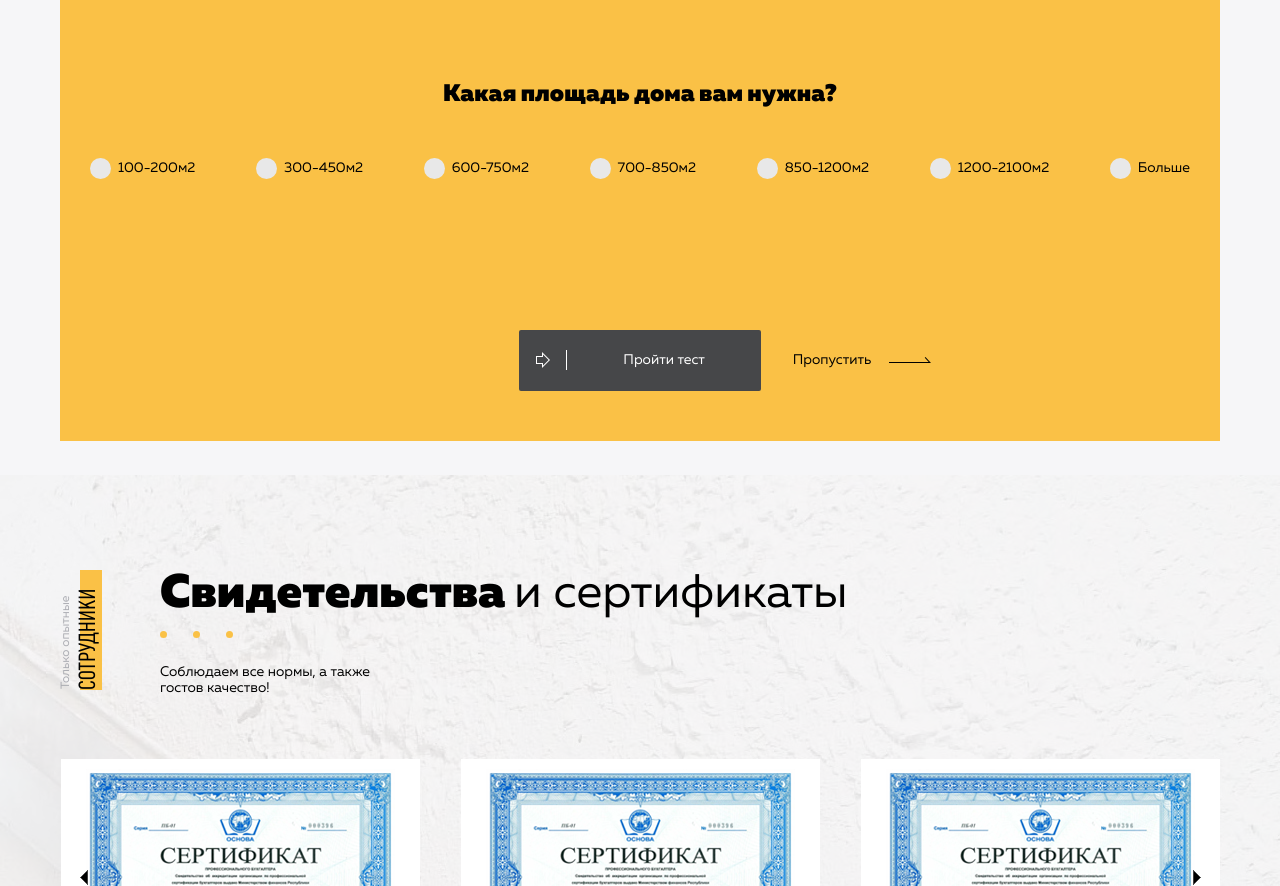
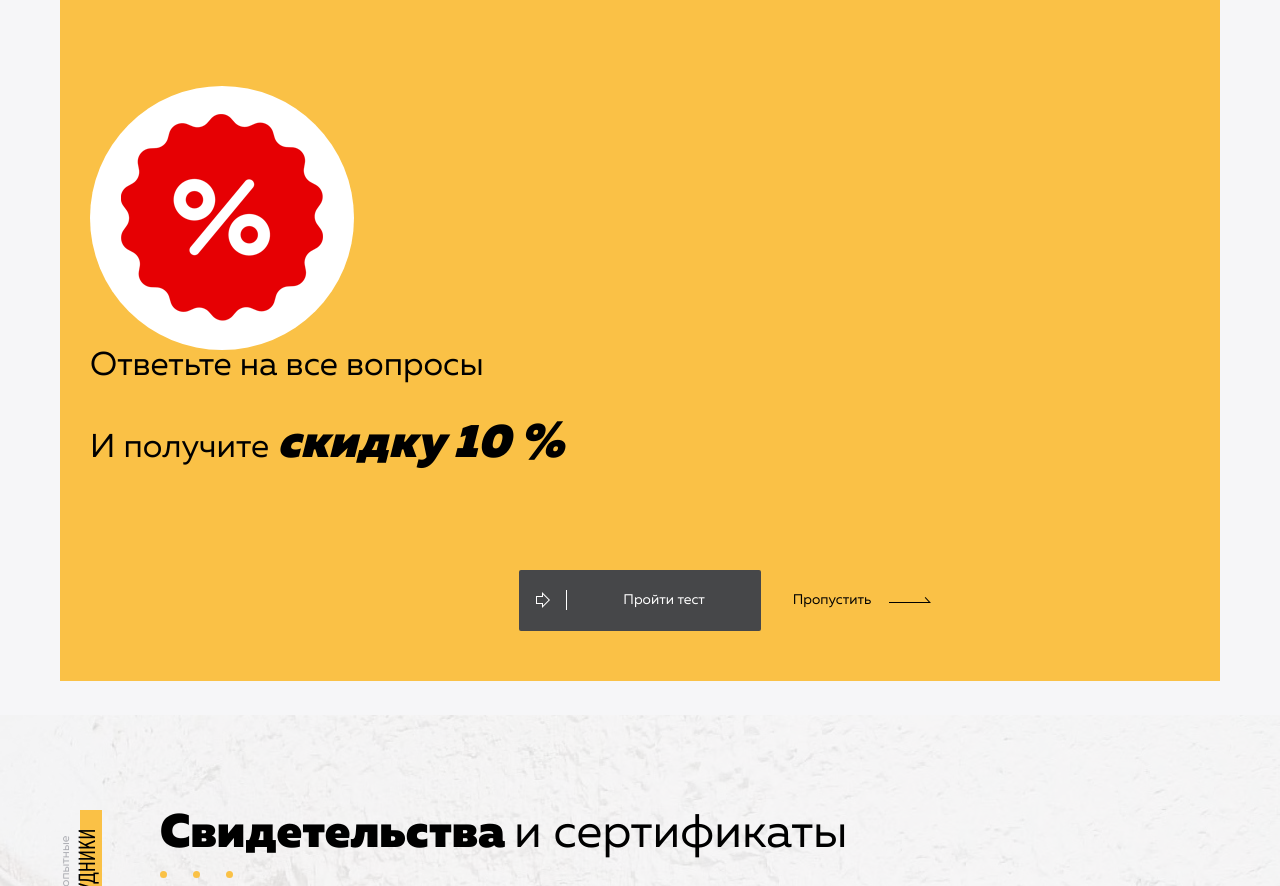
Before and after one commit to Irishjimdegriz/euroflex, a website: page index.html in a window 1280 px wide. Shown: the part 5071-5957 px from the top of the page. Drawn offline with Linux system fonts and the light colour scheme.

Commit message:
feat: changed first slide

```diff
--- a/index.html
+++ b/index.html
@@ -769,45 +769,17 @@
         <div class="swiper-pagination quiez__swiper-pagination"></div>
 
         <div class="swiper-wrapper">
+          <!-- поменял первый слайд -->
+          <div class="swiper-slide quiez__swiper-slide">
+            <div class="percent-block">
 
-          <div class="swiper-slide quiez__swiper-slide">
-            <h4 class="quiez__slide-title">Какая площадь дома вам нужна?</h4>
-            <div class="quiez__slide-button-group">
-              <div class="quiez__slide-button-elements">
-                <input type="radio" class="custom-checkbox" id="squareChoice1"
-                name="square" value="100-200м2">
-                <label for="squareChoice1">100-200м2</label>
-              </div>
-              <div class="quiez__slide-button-elements">
-                <input type="radio" class="custom-checkbox" id="squareChoice2"
-                name="square" value="300-450м2">
-                <label for="squareChoice2">300-450м2</label>
-              </div>
-              <div class="quiez__slide-button-elements">
-                <input type="radio" class="custom-checkbox" id="squareChoice3"
-                name="square" value="600-750м2">
-                <label for="squareChoice3">600-750м2</label>
-              </div>
-              <div class="quiez__slide-button-elements">
-                <input type="radio" class="custom-checkbox" id="squareChoice4"
-                name="square" value="700-850м2">
-                <label for="squareChoice4">700-850м2</label>
-              </div>
-              <div class="quiez__slide-button-elements">
-                <input type="radio" class="custom-checkbox" id="squareChoice5"
-                name="square" value="850-1200м2">
-                <label for="squareChoice5">850-1200м2</label>
-              </div>
-              <div class="quiez__slide-button-elements">
-                <input type="radio" class="custom-checkbox" id="squareChoice6"
-                name="square" value="1200-2100м2">
-                <label for="squareChoice6">1200-2100м2</label>
-              </div>
-              <div class="quiez__slide-button-elements">
-                <input type="radio" class="custom-checkbox" id="squareChoice7"
-                name="square" value="Больше">
-                <label for="squareChoice7">Больше</label>
-              </div>
+            </div>
+            <div class="arrow-block">
+
+            </div>
+            <div class="invitation-block">
+              <h3 class="title-document__subheader">Ответьте на все вопросы</h3>
+              <h3 class="title-document__subheader">И получите <i><span class="title-document__header title-document__header_bold">скидку 10 %</span></i></h3>
             </div>
           </div>
 
@@ -1235,7 +1207,6 @@
     </div>
     <!-- /.modal__dialog__new -->
 
-
   <script src="js/maskPhone.js"></script>
   <script src="swiper-slider/swiper-bundle.min.js"></script>
   <script src="js/main.js"></script>
--- a/js/main.js
+++ b/js/main.js
@@ -307,6 +307,8 @@ const clickListener = () => {
 	dataObj.message = messageInput.value;
 	dataObj.select = 1;
 
+	// добавил проверку - если форма не заполнена, показываем модалку
+	if (checkObjectForEmptiness(dataObj)) {
 		postDataForm(dataObj)
 		.then(response => {
 			if (response.status !== 200) {
@@ -355,9 +357,21 @@ const clickListener = () => {
 		.finally(() => {
 			setTimeout(newModalView, 5000);
 		});
+	} else {
+		newModalView(1, "Заполните форму!");
+	}
 };
 
+// проверка заполнения формы
+const checkObjectForEmptiness = (dataObj) => {
+	for (let field in dataObj) {
+		if (dataObj[field] != undefined && dataObj[field] != '' && field != 'select' && field != 'wallSquare') {
+			return true;
+		}
+	}
 
+	return false;
+}
 
 // Валидация
 const validation = form => {
--- a/sass/_quiz.sass
+++ b/sass/_quiz.sass
@@ -241,6 +241,11 @@ input[type='range']::-webkit-slider-thumb
   font-size: 33px
   line-height: 32px
   margin-bottom: 37px
+.percent-block  // стили для блока со знаком процента
+  background: #fff url('../img/quiz/percent.png') center no-repeat
+  border-radius: 50%
+  width: 264px
+  height: 264px
 
 @media screen and ( max-width: 1170px)
   .quiez
```
Also changed, not shown: css/index.css. Lines whose indentation alone changed are shown as unchanged.
